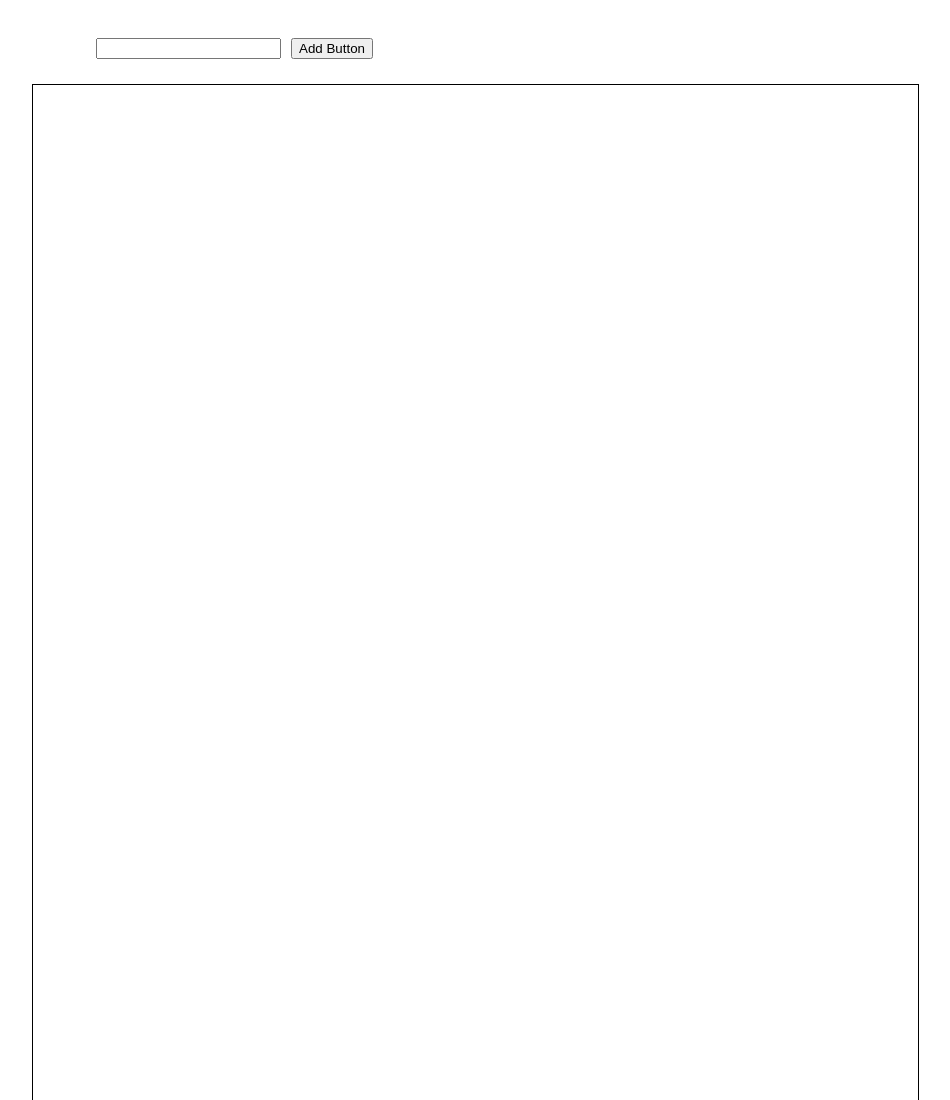
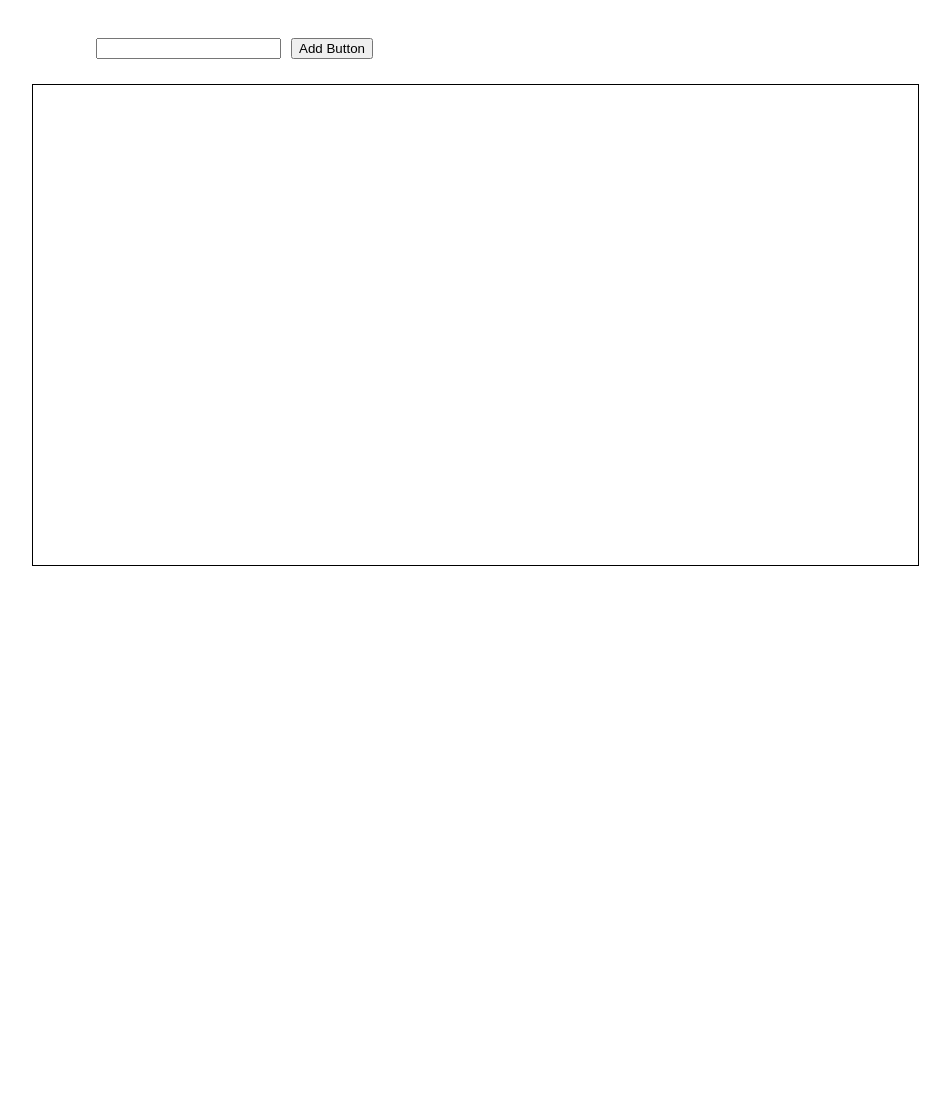
Before and after one commit to Sachin796/GiphyAPI, a plain HTML site: page index.html in a window 1280 px wide. Shown: the top 1100 px of the page, without its empty margins (102-1052 px from the left). After the commit the page ends 800 px from the top, so only its background shows below. Drawn offline with nearby package versions, Linux system fonts and the light colour scheme.

Commit message:
Auto size div according to the number of gifs

```diff
--- a/css/giphy.css
+++ b/css/giphy.css
@@ -3,13 +3,13 @@
   width: 70%;
   margin-left: 10%;
   margin-top: 25px;
-  height: 120em;
+  min-height: 30em;
+  max-height: auto;
 }
 #buttondata {
   margin-top: 30px;
   margin-left: 190px;
 }
-#btn1
-{
-    margin-left: 10px;
+#btn1 {
+  margin-left: 10px;
 }
```
